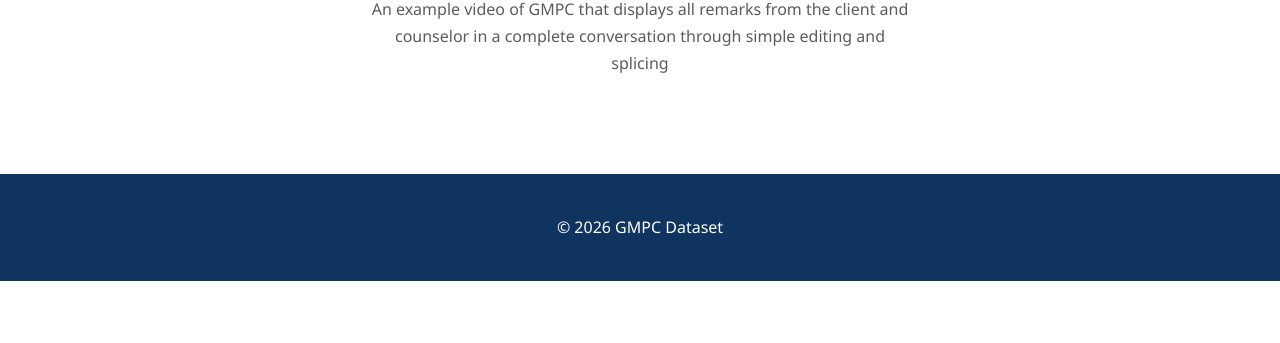
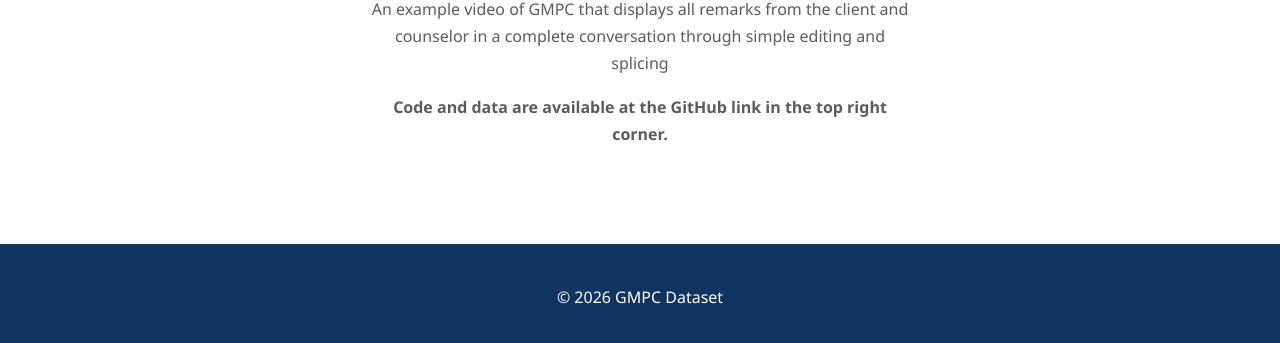
Before and after one commit to sunzekai795/gmpc, a plain HTML site: page index.html in a window 1280 px wide. Shown: the part 4109-4452 px from the top of the page. Before the commit the page ends 4390 px from the top, so only its background shows below. Drawn offline with nearby package versions, Linux system fonts and the light colour scheme.

Commit message:
update dataset desc

```diff
--- a/index.html
+++ b/index.html
@@ -429,6 +429,9 @@
                     <p class="text-center text-muted mt-3">
                         An example video of GMPC that displays all remarks from the client and counselor in a complete conversation through simple editing and splicing
                     </p>
+                    <p class="text-center text-muted mt-3">
+                        <strong>Code and data are available at the GitHub link in the top right corner.</strong>
+                    </p>
                 </div>
             </div>
         </div>
```
